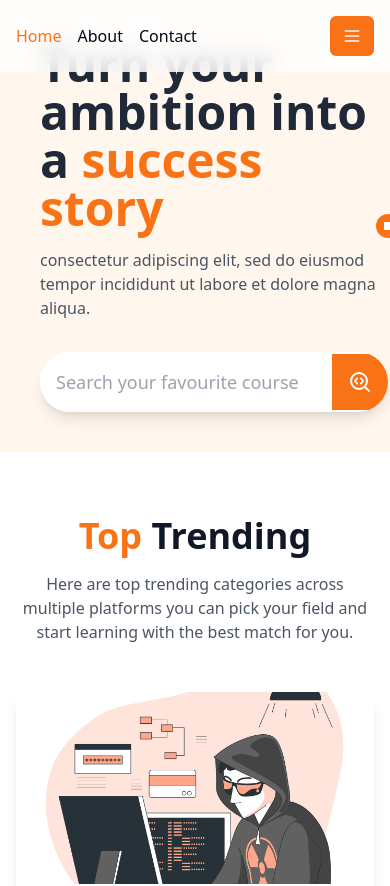
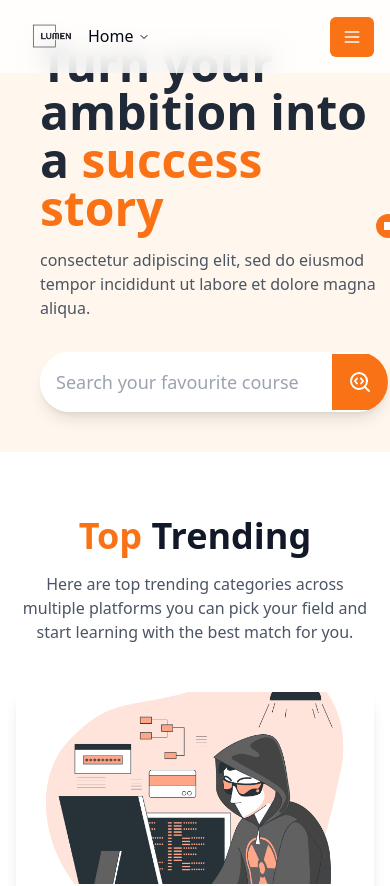
Before and after one commit to lekhoi2709/Lumen, a React (Vite) app in the folder client/: page / in a window 390 px wide. Shown: the top 886 px of the page. Built offline with nearby package versions, Linux system fonts and the light colour scheme.

Commit message:
feat: build responsive navbar

```diff
--- a/client/package.json
+++ b/client/package.json
@@ -15,6 +15,7 @@
     "@radix-ui/react-dialog": "^1.1.1",
     "@radix-ui/react-dropdown-menu": "^2.0.6",
     "@radix-ui/react-label": "^2.0.2",
+    "@radix-ui/react-navigation-menu": "^1.2.0",
     "@radix-ui/react-select": "^2.1.1",
     "@radix-ui/react-separator": "^1.1.0",
     "@radix-ui/react-slot": "^1.0.2",
--- a/client/src/components/nav-bar/index.tsx
+++ b/client/src/components/nav-bar/index.tsx
@@ -6,8 +6,9 @@ import { twMerge } from "tailwind-merge";
 import { Button } from "../ui/button";
 import { useAuth, User } from "@/contexts/auth-context";
 import { TFunction } from "i18next";
-import NavDrawer from "./nav-bar-drawer";
+import NavDrawer from "./nav-drawer";
 import { Avatar, AvatarImage, AvatarFallback } from "../ui/avatar";
+import CustomNavLink from "./nav-link";
 
 function Navbar({ className }: { className?: string }) {
   const { t } = useTranslation();
@@ -20,28 +21,7 @@ function Navbar({ className }: { className?: string }) {
         className
       )}
     >
-      <ul className="flex gap-4 items-center justify-center">
-        <NavLink
-          to="/"
-          className={({ isActive }) =>
-            isActive ? "text-orange-500" : "text-foreground"
-          }
-        >
-          {t("nav.home")}
-        </NavLink>
-        {user && (
-          <NavLink
-            to="/dashboard"
-            className={({ isActive }) =>
-              isActive ? "text-orange-500" : "text-foreground"
-            }
-          >
-            {t("nav.dashboard")}
-          </NavLink>
-        )}
-        <li>{t("nav.about")}</li>
-        <li>{t("nav.contact")}</li>
-      </ul>
+      <CustomNavLink user={user} t={t} />
       <div className="hidden md:flex md:gap-4">
         {user ? (
           <UserSection user={user} t={t} logoutAct={logoutAct} />
--- /dev/null
+++ b/client/src/components/nav-bar/nav-link.tsx
@@ -0,0 +1,107 @@
+import { NavLink } from "react-router-dom";
+import { User } from "@/contexts/auth-context";
+import { TFunction } from "i18next";
+import {
+  NavigationMenu,
+  NavigationMenuContent,
+  NavigationMenuItem,
+  NavigationMenuLink,
+  NavigationMenuList,
+  NavigationMenuTrigger,
+} from "@/components/ui/navigation-menu";
+import { useTheme } from "@/contexts/theme-provider";
+
+function CustomNavLink({
+  user,
+  t,
+}: {
+  user: User | null;
+  t: TFunction<"translation", undefined>;
+}) {
+  const links = [
+    { title: t("nav.home"), path: "/" },
+    { title: t("nav.dashboard"), path: "/dashboard" },
+    { title: t("nav.about"), path: "/about" },
+    { title: t("nav.contact"), path: "/contact" },
+  ];
+  const themeSetting = useTheme();
+  return (
+    <div>
+      <div className="md:flex md:gap-4 md:items-center md:justify-center hidden">
+        <img
+          src={
+            themeSetting.theme === "light"
+              ? "/logo/logo-no-background.png"
+              : "/logo/logo-no-bg-white.png"
+          }
+          alt="Lumen Nav Logo"
+          className="h-auto max-w-full w-16 object-fill hidden md:block"
+        />
+        {links
+          .filter((link) => {
+            if (!user) {
+              return link.title !== t("nav.dashboard");
+            }
+            return link;
+          })
+          .map((link) => (
+            <NavLink
+              key={link.title}
+              to={link.path}
+              className={({ isActive }) =>
+                isActive ? "text-orange-500" : "text-foreground"
+              }
+            >
+              {link.title}
+            </NavLink>
+          ))}
+      </div>
+      <NavigationMenu className="md:hidden">
+        <NavigationMenuList>
+          <NavigationMenuItem>
+            <NavigationMenuTrigger className="border-none bg-transparent text-base">
+              <div className="flex gap-2 items-center">
+                <img
+                  src={
+                    themeSetting.theme === "light"
+                      ? "/logo/logo-no-background.png"
+                      : "/logo/logo-no-bg-white.png"
+                  }
+                  alt="Lumen Nav Logo"
+                  className="h-auto max-w-full w-12 object-fill md:hidden"
+                />
+                <p>
+                  {links.find((link) => link.path === window.location.pathname)
+                    ?.title || "Lumen"}
+                </p>
+              </div>
+            </NavigationMenuTrigger>
+            <NavigationMenuContent>
+              <ul className="flex flex-col p-4 gap-6">
+                {links
+                  .filter((link) => {
+                    if (!user) {
+                      return link.title !== t("nav.dashboard");
+                    }
+                    return link;
+                  })
+                  .map(
+                    (link) =>
+                      link.path !== window.location.pathname && (
+                        <li key={link.title} className="">
+                          <NavigationMenuLink asChild>
+                            <NavLink to={link.path}>{link.title}</NavLink>
+                          </NavigationMenuLink>
+                        </li>
+                      )
+                  )}
+              </ul>
+            </NavigationMenuContent>
+          </NavigationMenuItem>
+        </NavigationMenuList>
+      </NavigationMenu>
+    </div>
+  );
+}
+
+export default CustomNavLink;
--- /dev/null
+++ b/client/src/components/ui/navigation-menu.tsx
@@ -0,0 +1,128 @@
+import * as React from "react"
+import * as NavigationMenuPrimitive from "@radix-ui/react-navigation-menu"
+import { cva } from "class-variance-authority"
+import { ChevronDown } from "lucide-react"
+
+import { cn } from "@/lib/utils"
+
+const NavigationMenu = React.forwardRef<
+  React.ElementRef<typeof NavigationMenuPrimitive.Root>,
+  React.ComponentPropsWithoutRef<typeof NavigationMenuPrimitive.Root>
+>(({ className, children, ...props }, ref) => (
+  <NavigationMenuPrimitive.Root
+    ref={ref}
+    className={cn(
+      "relative z-10 flex max-w-max flex-1 items-center justify-center",
+      className
+    )}
+    {...props}
+  >
+    {children}
+    <NavigationMenuViewport />
+  </NavigationMenuPrimitive.Root>
+))
+NavigationMenu.displayName = NavigationMenuPrimitive.Root.displayName
+
+const NavigationMenuList = React.forwardRef<
+  React.ElementRef<typeof NavigationMenuPrimitive.List>,
+  React.ComponentPropsWithoutRef<typeof NavigationMenuPrimitive.List>
+>(({ className, ...props }, ref) => (
+  <NavigationMenuPrimitive.List
+    ref={ref}
+    className={cn(
+      "group flex flex-1 list-none items-center justify-center space-x-1",
+      className
+    )}
+    {...props}
+  />
+))
+NavigationMenuList.displayName = NavigationMenuPrimitive.List.displayName
+
+const NavigationMenuItem = NavigationMenuPrimitive.Item
+
+const navigationMenuTriggerStyle = cva(
+  "group inline-flex h-10 w-max items-center justify-center rounded-md bg-background px-4 py-2 text-sm font-medium transition-colors hover:bg-accent hover:text-accent-foreground focus:bg-accent focus:text-accent-foreground focus:outline-none disabled:pointer-events-none disabled:opacity-50 data-[active]:bg-accent/50 data-[state=open]:bg-accent/50"
+)
+
+const NavigationMenuTrigger = React.forwardRef<
+  React.ElementRef<typeof NavigationMenuPrimitive.Trigger>,
+  React.ComponentPropsWithoutRef<typeof NavigationMenuPrimitive.Trigger>
+>(({ className, children, ...props }, ref) => (
+  <NavigationMenuPrimitive.Trigger
+    ref={ref}
+    className={cn(navigationMenuTriggerStyle(), "group", className)}
+    {...props}
+  >
+    {children}{" "}
+    <ChevronDown
+      className="relative top-[1px] ml-1 h-3 w-3 transition duration-200 group-data-[state=open]:rotate-180"
+      aria-hidden="true"
+    />
+  </NavigationMenuPrimitive.Trigger>
+))
+NavigationMenuTrigger.displayName = NavigationMenuPrimitive.Trigger.displayName
+
+const NavigationMenuContent = React.forwardRef<
+  React.ElementRef<typeof NavigationMenuPrimitive.Content>,
+  React.ComponentPropsWithoutRef<typeof NavigationMenuPrimitive.Content>
+>(({ className, ...props }, ref) => (
+  <NavigationMenuPrimitive.Content
+    ref={ref}
+    className={cn(
+      "left-0 top-0 w-full data-[motion^=from-]:animate-in data-[motion^=to-]:animate-out data-[motion^=from-]:fade-in data-[motion^=to-]:fade-out data-[motion=from-end]:slide-in-from-right-52 data-[motion=from-start]:slide-in-from-left-52 data-[motion=to-end]:slide-out-to-right-52 data-[motion=to-start]:slide-out-to-left-52 md:absolute md:w-auto ",
+      className
+    )}
+    {...props}
+  />
+))
+NavigationMenuContent.displayName = NavigationMenuPrimitive.Content.displayName
+
+const NavigationMenuLink = NavigationMenuPrimitive.Link
+
+const NavigationMenuViewport = React.forwardRef<
+  React.ElementRef<typeof NavigationMenuPrimitive.Viewport>,
+  React.ComponentPropsWithoutRef<typeof NavigationMenuPrimitive.Viewport>
+>(({ className, ...props }, ref) => (
+  <div className={cn("absolute left-0 top-full flex justify-center")}>
+    <NavigationMenuPrimitive.Viewport
+      className={cn(
+        "origin-top-center relative mt-1.5 h-[var(--radix-navigation-menu-viewport-height)] w-full overflow-hidden rounded-md border bg-popover text-popover-foreground shadow-lg data-[state=open]:animate-in data-[state=closed]:animate-out data-[state=closed]:zoom-out-95 data-[state=open]:zoom-in-90 md:w-[var(--radix-navigation-menu-viewport-width)]",
+        className
+      )}
+      ref={ref}
+      {...props}
+    />
+  </div>
+))
+NavigationMenuViewport.displayName =
+  NavigationMenuPrimitive.Viewport.displayName
+
+const NavigationMenuIndicator = React.forwardRef<
+  React.ElementRef<typeof NavigationMenuPrimitive.Indicator>,
+  React.ComponentPropsWithoutRef<typeof NavigationMenuPrimitive.Indicator>
+>(({ className, ...props }, ref) => (
+  <NavigationMenuPrimitive.Indicator
+    ref={ref}
+    className={cn(
+      "top-full z-[1] flex h-1.5 items-end justify-center overflow-hidden data-[state=visible]:animate-in data-[state=hidden]:animate-out data-[state=hidden]:fade-out data-[state=visible]:fade-in",
+      className
+    )}
+    {...props}
+  >
+    <div className="relative top-[60%] h-2 w-2 rotate-45 rounded-tl-sm bg-border shadow-md" />
+  </NavigationMenuPrimitive.Indicator>
+))
+NavigationMenuIndicator.displayName =
+  NavigationMenuPrimitive.Indicator.displayName
+
+export {
+  navigationMenuTriggerStyle,
+  NavigationMenu,
+  NavigationMenuList,
+  NavigationMenuItem,
+  NavigationMenuContent,
+  NavigationMenuTrigger,
+  NavigationMenuLink,
+  NavigationMenuIndicator,
+  NavigationMenuViewport,
+}
```
Also changed, not shown: client/src/components/nav-bar/nav-drawer.tsx (renamed from client/src/components/nav-bar/nav-bar-drawer.tsx), 1 other file (tests, documents, lock files or other folders).
